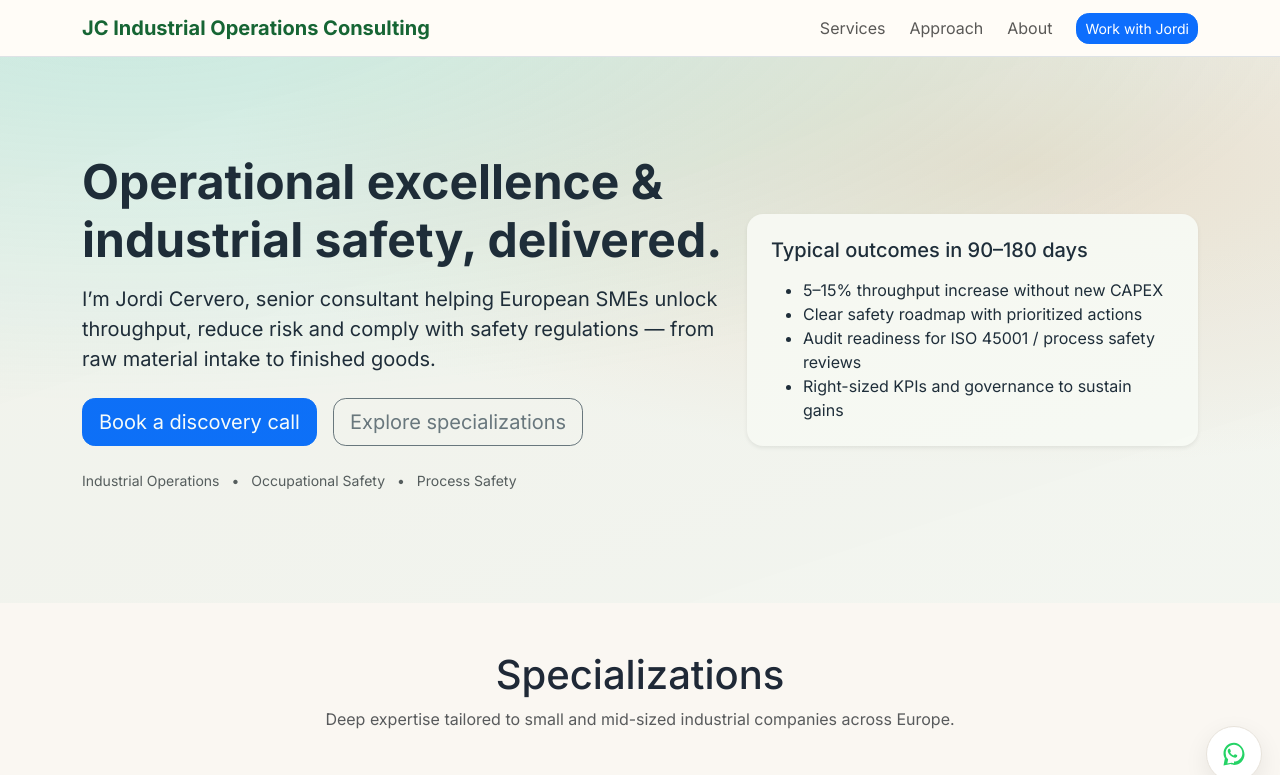
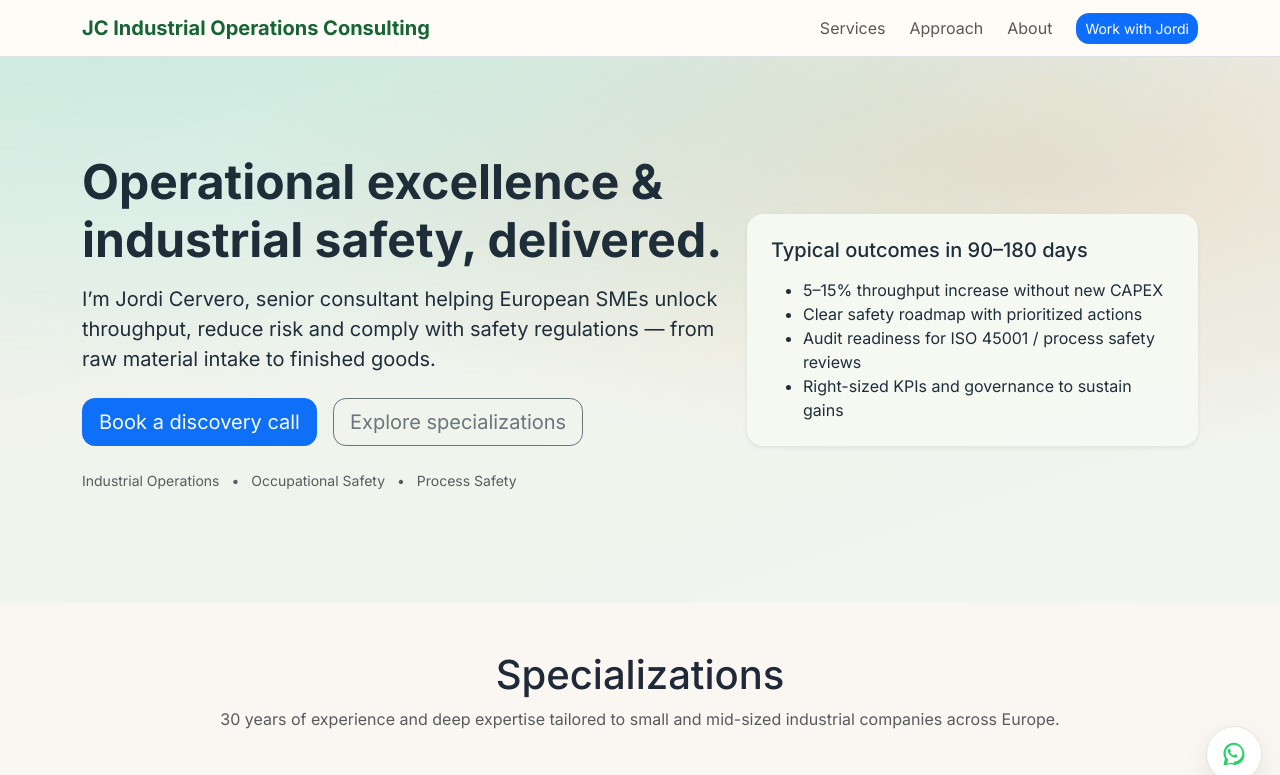
Before and after one commit to JordiCRuiz/WEB-PS, a plain HTML site: page index.html in a window 1280 px wide. Shown: the top 775 px of the page. Drawn offline with nearby package versions, Linux system fonts and the light colour scheme.

Commit message:
change experience to 30 years

```diff
--- a/index.html
+++ b/index.html
@@ -95,7 +95,8 @@
             <div class="container">
                 <div class="text-center mb-5">
                     <h2 class="h1">Specializations</h2>
-                    <p class="text-muted">Deep expertise tailored to small and mid-sized industrial companies across
+                    <p class="text-muted">30 years of experience and deep expertise tailored to small and mid-sized
+                        industrial companies across
                         Europe.</p>
                 </div>
                 <div class="row g-4">
```
